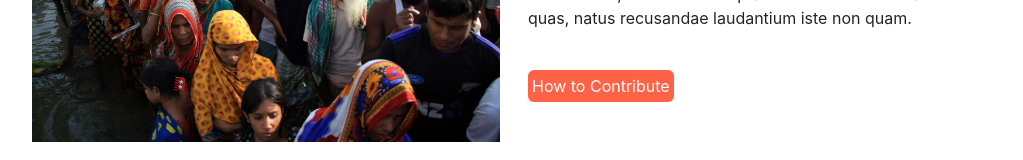
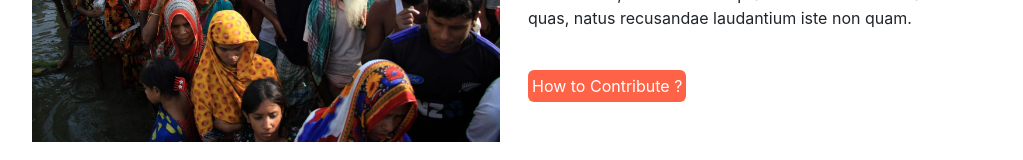
Before and after one commit to RitaM5/Donate-today, a React (Vite) app: page /home in a window 1280 px wide. Shown: the part 2114-2274 px from the top of the page, without its empty margins (128-1151 px from the left). Built offline with nearby package versions, Linux system fonts and the light colour scheme.

Commit message:
fifth section created

```diff
--- a/src/Components/Donate/Donate.jsx
+++ b/src/Components/Donate/Donate.jsx
@@ -72,7 +72,7 @@ const Donate = () => {
                     <div className="col-lg-6 col-md-6 col-12 p-3">
                         <h2>Their lives depend on youfr donation</h2>
                         <p>Lorem, ipsum dolor sit amet consectetur adipisicing elit. Accusantium accusamus ullam qui dolorem commodi alias consectetur, sed eos nemo praesentium iure mollitia modi quas, natus recusandae laudantium iste non quam.</p>
-                        <Link className="text-white link-2 p-1 my-4 rounded">How to Contribute?</Link>
+                        <Link className="text-white link-2 p-1 my-4 rounded">How to Contribute ?</Link>
                     </div>
                     <div className="col-lg-6 col-md-6 col-12">
                         <img
@@ -96,10 +96,11 @@ const Donate = () => {
                     <div className="col-lg-6 col-md-6 col-12 p-3">
                         <h2>Their lives depend on youfr donation</h2>
                         <p>Lorem, ipsum dolor sit amet consectetur adipisicing elit. Accusantium accusamus ullam qui dolorem commodi alias consectetur, sed eos nemo praesentium iure mollitia modi quas, natus recusandae laudantium iste non quam.</p>
-                        <Link className="text-white link-2 p-1 my-4 rounded">How to Contribute</Link>
+                        <Link className="text-white link-2 p-1 my-4 rounded">How to Contribute ?</Link>
                     </div>
                 </div>
             </div>
+            {/* fifth section */}
         </div>
     );
 };
```
